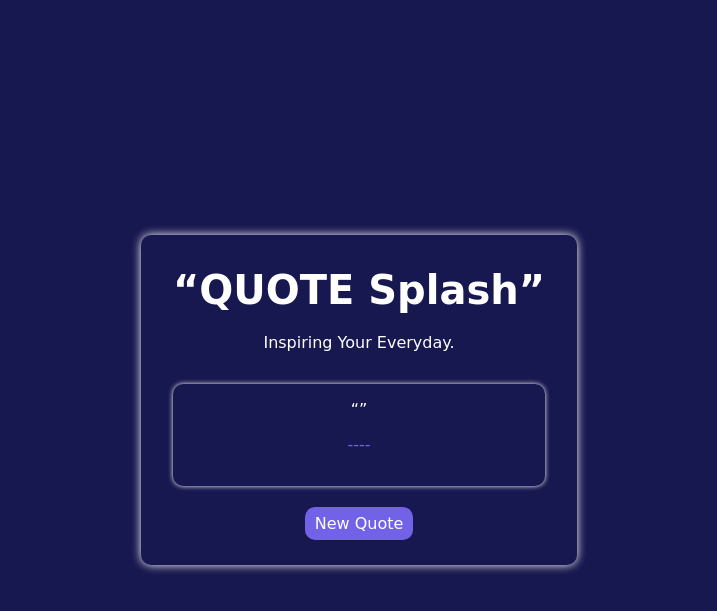
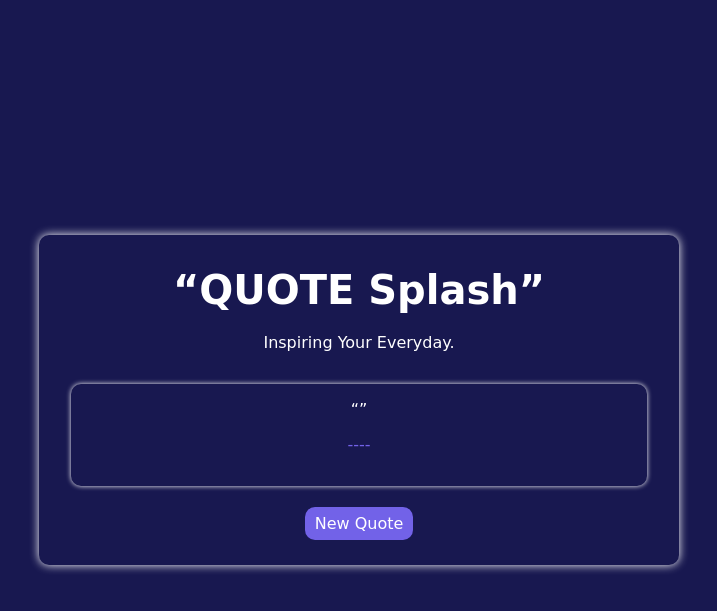
Before and after one commit to tomi3-11/QuoteSplash, a Flask app: page / in a window 1280 px wide. Shown: the top 611 px of the page, without its empty margins (281-998 px from the left). Run offline with Flask 3, Linux system fonts and the light colour scheme; data that the repository does not hold is empty.

Commit message:
Width correct and fixed

```diff
--- a/static/css/quotes.css
+++ b/static/css/quotes.css
@@ -22,6 +22,8 @@
     text-align: center;
     border-radius: 10px;
     margin: 0 auto;
+    /* max-width: 90%; */
+    width: 50%;
 }
 
 .q-title {
```
